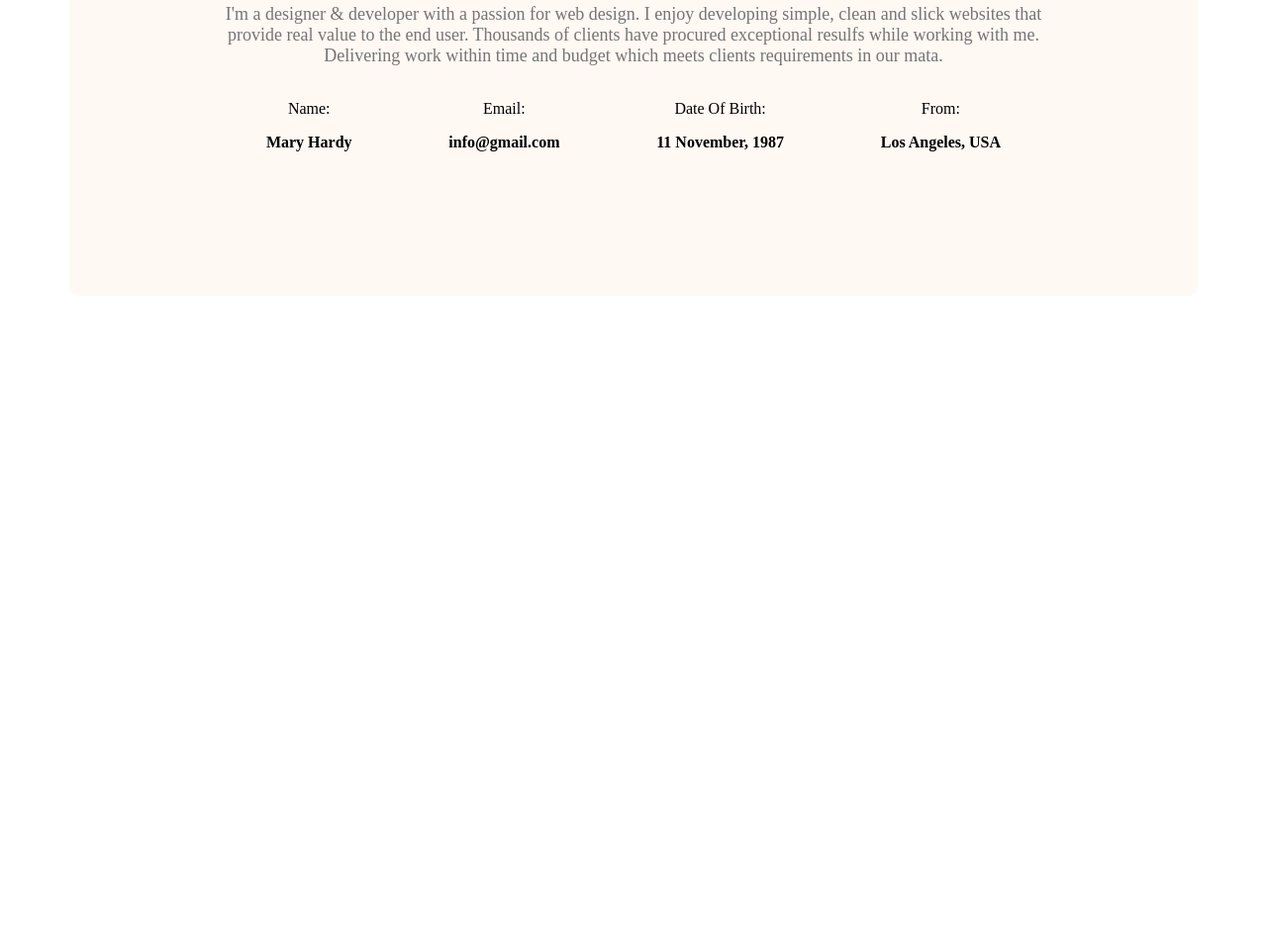
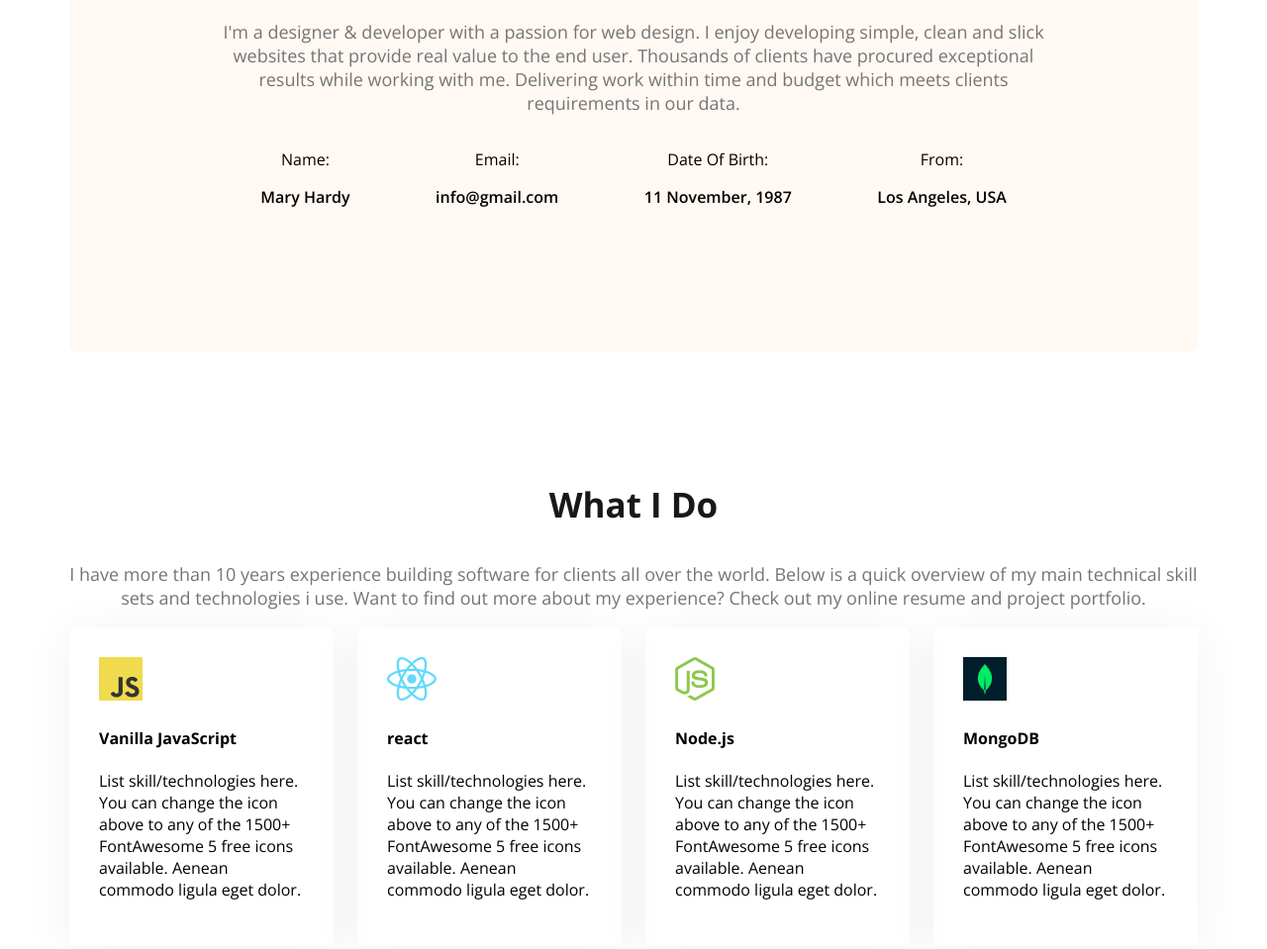
Before and after one commit to stbtowhid/web-dev-portfolio, a plain HTML site: page index.html in a window 1280 px wide. Shown: the part 1187-2146 px from the top of the page at 99% size. Before the commit the page ends 1494 px from the top, so only its background shows below. Drawn offline with nearby package versions, Linux system fonts and the light colour scheme.

Commit message:
done skills

```diff
--- a/index.html
+++ b/index.html
@@ -9,7 +9,7 @@
 <link href="https://fonts.googleapis.com/css2?family=Open+Sans:ital,wght@0,300..800;1,300..800&display=swap" rel="stylesheet">
     <link rel="stylesheet" href="styles/portfolio.css">
 </head>
-<body>
+<body class="open-sans-normal">
     <!--  -->
    <header class="header secondary-background">
        <nav>
@@ -33,7 +33,7 @@
    <main>
        <section class="about secondary-background">
         <h3 class="section-title">About Me</h3>
-        <p class="section-description">I'm a designer & developer with a passion for web design. I enjoy developing simple, clean and slick websites that provide real value to the end user. Thousands of clients have procured exceptional resulfs while working with me. Delivering work within time and budget which meets clients requirements in our mata.</p>
+        <p class="section-description">I'm a designer & developer with a passion for web design. I enjoy developing simple, clean and slick websites that provide real value to the end user. Thousands of clients have procured exceptional results while working with me. Delivering work within time and budget which meets clients requirements in our data.</p>
         <div class="abt-items">
             <div class="abt-item">
                 <p class="item-title">Name:</p>
@@ -53,6 +53,32 @@
             </div>
         </div>
        </section>
+       <section class="skills">
+        <h3 class="section-title text-center">What I Do</h3>
+        <p class="section-description text-center">I have more than 10 years experience building software for clients all over the world. Below is a quick overview of my main technical skill sets and technologies i use. Want to find out more about my experience? Check out my online resume and project portfolio.</p>
+        <div class="skills-container">
+            <div class="skill">
+                <img src="images/icons/js.png" alt="">
+                <h4 class="skill-title">Vanilla JavaScript</h4>
+                <p class="skill-description">List skill/technologies here. You can change the icon above to any of the 1500+ FontAwesome 5 free icons available. Aenean commodo ligula eget dolor.</p>
+            </div>
+            <div class="skill">
+                <img src="images/icons/react.png" alt="">
+                <h4 class="skill-title">react</h4>
+                <p class="skill-description">List skill/technologies here. You can change the icon above to any of the 1500+ FontAwesome 5 free icons available. Aenean commodo ligula eget dolor.</p>
+            </div>
+            <div class="skill">
+                <img src="images/icons/nodejs.png" alt="">
+                <h4 class="skill-title">Node.js</h4>
+                <p class="skill-description">List skill/technologies here. You can change the icon above to any of the 1500+ FontAwesome 5 free icons available. Aenean commodo ligula eget dolor.</p>
+            </div>
+            <div class="skill">
+                <img src="images/icons/mongo.png" alt="">
+                <h4 class="skill-title">MongoDB</h4>
+                <p class="skill-description">List skill/technologies here. You can change the icon above to any of the 1500+ FontAwesome 5 free icons available. Aenean commodo ligula eget dolor.</p>
+            </div>
+        </div>
+       </section>
    </main>
    <footer>
 
--- a/styles/portfolio.css
+++ b/styles/portfolio.css
@@ -22,6 +22,10 @@
     background-image: url(../images/developer.png), url(../images/header_bg.png);
     background-repeat: no-repeat;
     background-position: top left, bottom right;
+  }
+
+  .text-center{
+    text-align: center;
   }
 
 /* Nav styles */
@@ -105,6 +109,11 @@ main{
   margin: 0 auto;
 }
 
+main section{
+  margin-top: 130px;
+  margin-bottom: 130px;
+}
+
 .about{
   border-radius: 10px;
   padding: 130px 150px;
@@ -120,3 +129,14 @@ main{
 .item-description{
   font-weight: 600;
 }
+
+.skills-container{
+  display: flex;
+  gap: 24px;
+}
+
+.skill{
+  padding: 30px;
+  border-radius: 5px;
+  box-shadow: 0px 6px 50px 0px rgba(0, 0, 0, 0.06);
+}
```
